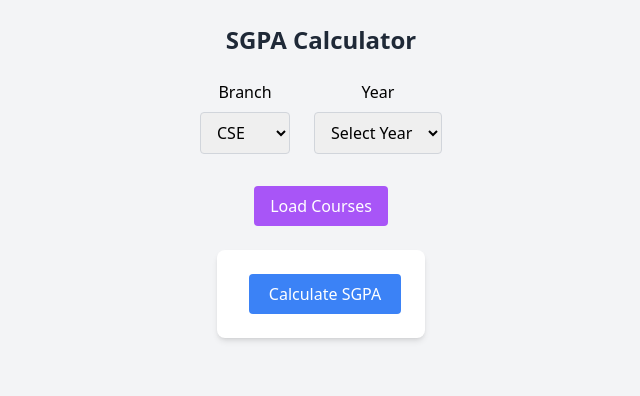
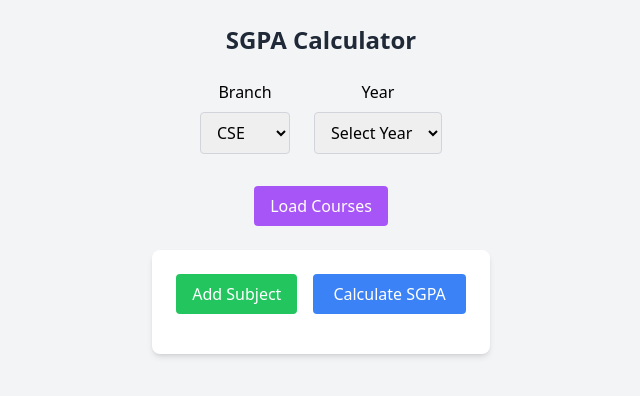
Before and after one commit to Sudeep2704/SGPA-Calculator-kperp, a React (Create React App) app in the folder my-app/: page / in a window 1280 px wide. Shown: the top 396 px of the page, without its empty margins (319-959 px from the left). Built offline with nearby package versions, Linux system fonts and the light colour scheme.

Commit message:
SGPA calculator

```diff
--- a/my-app/src/App.js
+++ b/my-app/src/App.js
@@ -269,6 +269,14 @@ export default function App() {
             Add Subject
           </button>
         )}
+        {branch === "CSE" && (
+          <button
+            onClick={addSubject}
+            className="bg-green-500 text-white px-4 py-2 rounded mb-4 mr-2"
+          >
+            Add Subject
+          </button>
+        )}
 
         <button
           onClick={calculateSGPA}
```
Lines whose indentation alone changed are shown as unchanged.
